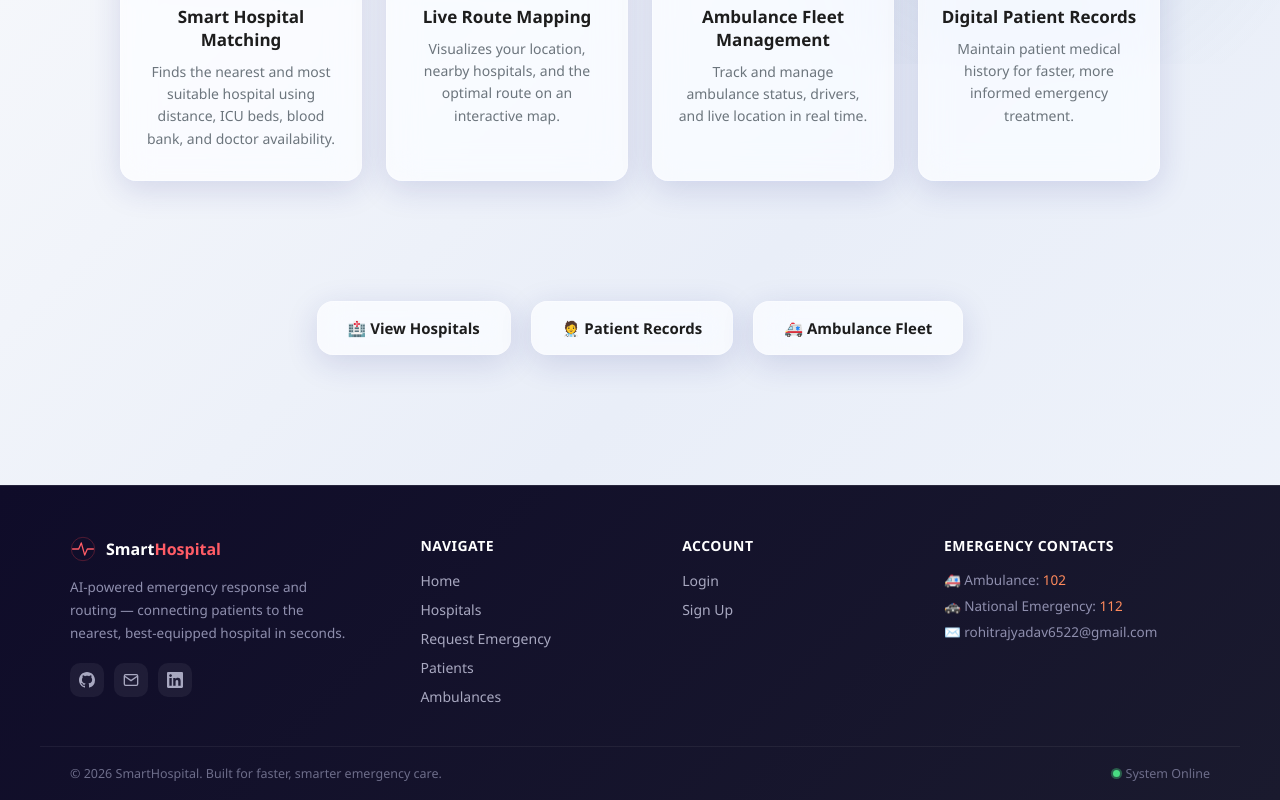
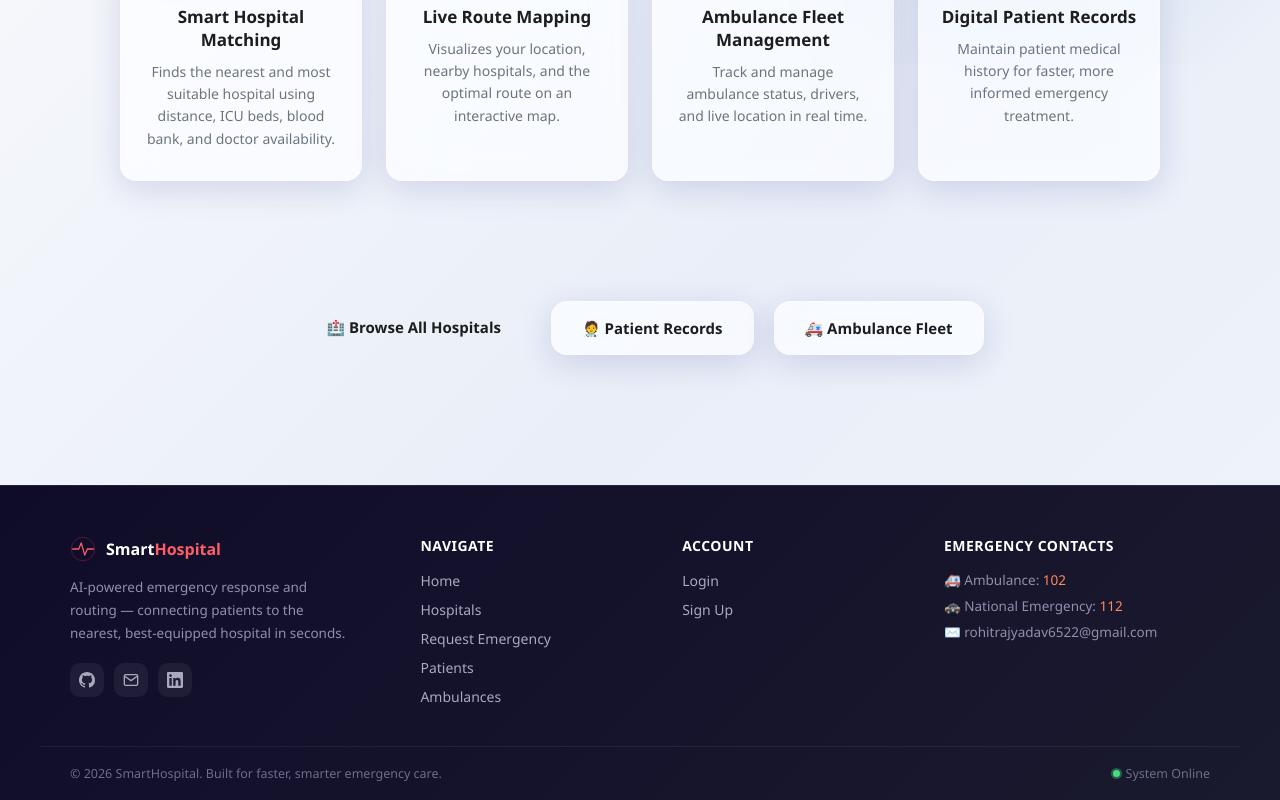
Before and after one commit to rohit6522/smart-hospital-emergency-system, a React (Vite) app in the folder emergencyresponsesystem-frontend/: page / in a window 1280 px wide. Shown: the part 816-1616 px from the top of the page. Built offline with nearby package versions, Linux system fonts and the light colour scheme; no server answers.

Commit message:
Improve quick-link label wording on home page

```diff
--- a/emergencyresponsesystem-frontend/src/pages/Home.jsx
+++ b/emergencyresponsesystem-frontend/src/pages/Home.jsx
@@ -160,7 +160,7 @@ function Home() {
             justifyContent: "center",
           }}
         >
-          <Link to="/hospitals" className="glass-card animate-fade-up stagger-1" style={quickLinkStyle}>🏥 View Hospitals</Link>
+          <Link to="/hospitals" style={quickLinkStyle}>🏥 Browse All Hospitals</Link>
           <Link to="/patients" className="glass-card animate-fade-up stagger-2" style={quickLinkStyle}>🧑‍⚕️ Patient Records</Link>
           <Link to="/ambulances" className="glass-card animate-fade-up stagger-3" style={quickLinkStyle}>🚑 Ambulance Fleet</Link>
         </div>
```
